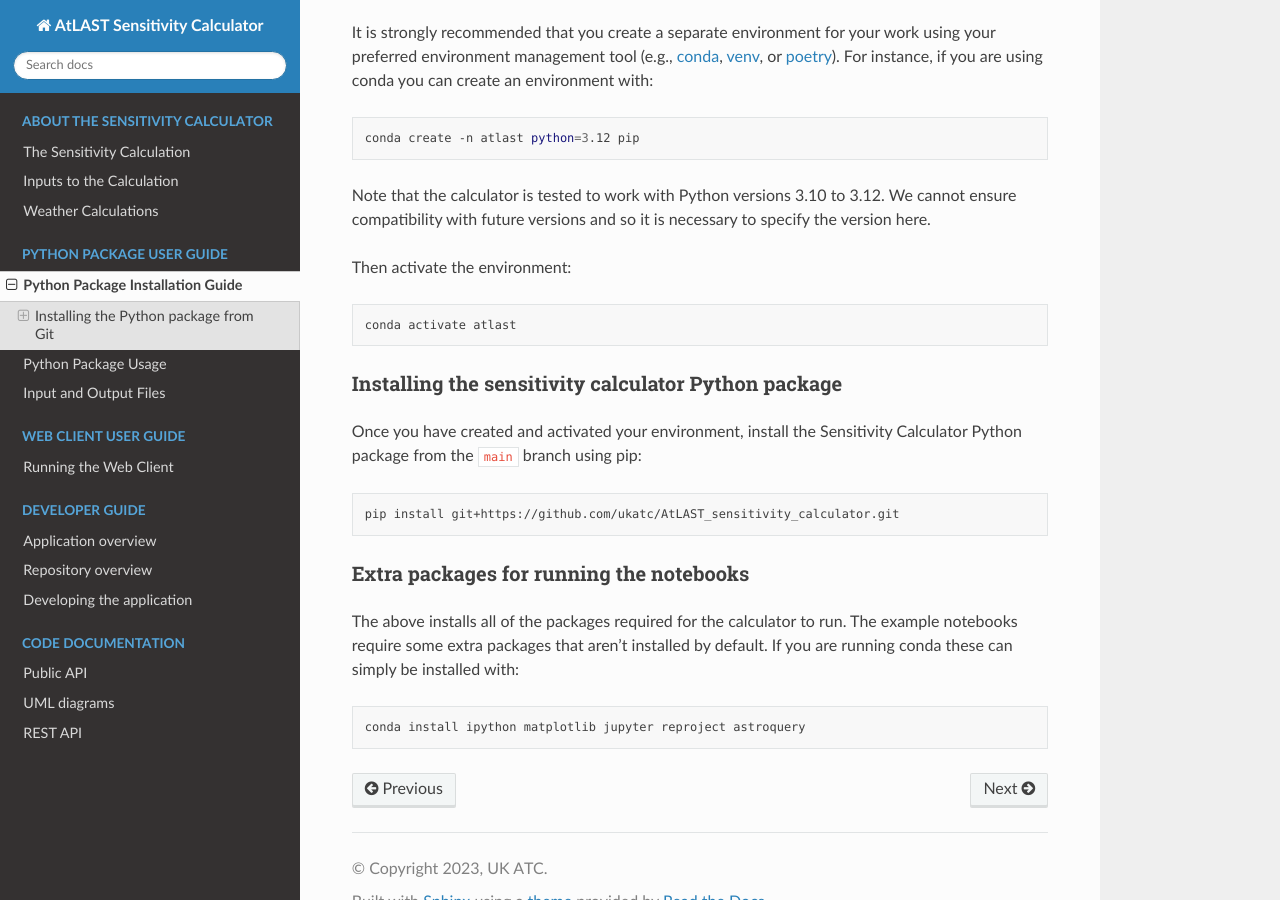
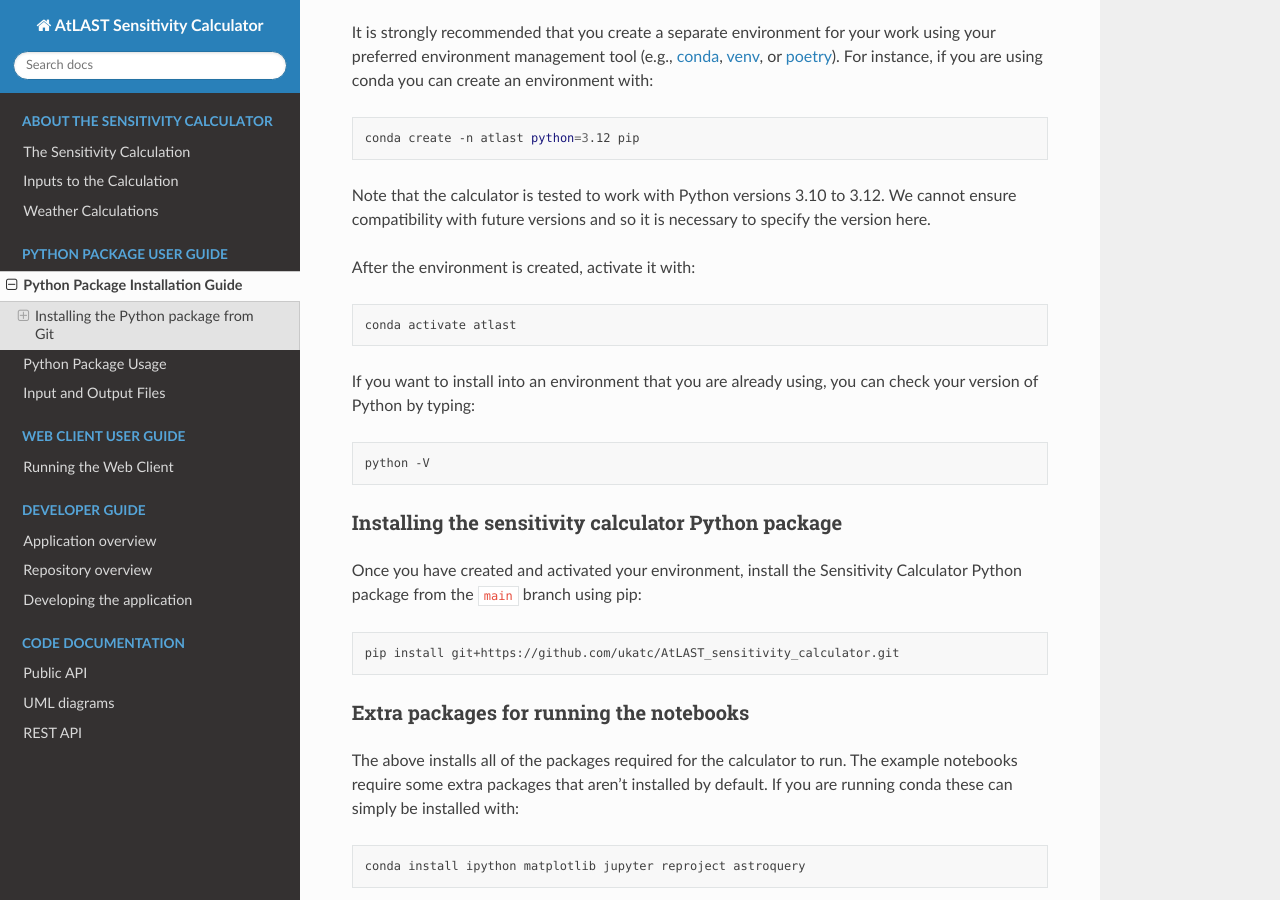
Before and after one commit to ukatc/AtLAST_sensitivity_calculator, a Sphinx documentation site: the page built from docs/source/user_guide/python_package_installation.rst, in a window 1280 px wide and 900 px high, scrolled down 365 px. Built offline with Sphinx 7.4.7 and the Read the Docs theme 3.1.0, drawn with Linux system fonts in a browser that asks for light colours.

Commit message:
Clarify instructions

```diff
--- a/docs/source/user_guide/python_package_installation.rst
+++ b/docs/source/user_guide/python_package_installation.rst
@@ -28,12 +28,19 @@ environment with:
 
 Note that the calculator is tested to work with Python versions 3.10 to 3.12. We cannot ensure compatibility with future versions and so it is necessary to specify the version here.
 
-Then activate the environment:
+After the environment is created, activate it with:
 
 .. code-block:: bash
 
    conda activate atlast
 
+
+If you want to install into an environment that you are already using, you can check your version of Python by
+typing:
+
+.. code-block:: bash
+
+    python -V
 
 Installing the sensitivity calculator Python package
 ^^^^^^^^^^^^^^^^^^^^^^^^^^^^^^^^^^^^^^^^^^^^^^^^^^^^
```
